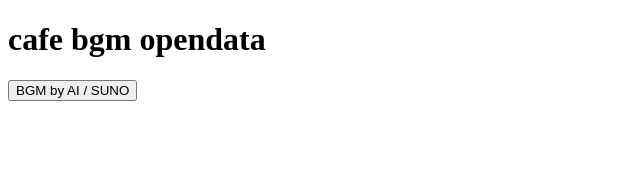
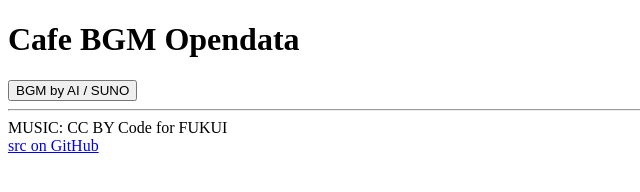
Before and after one commit to code4fukui/cafe-bgm-opendata, a plain HTML site: page index.html in a window 1280 px wide. Shown: the whole page, without its empty margins (0-640 px from the left). Drawn offline with Linux system fonts and the light colour scheme.

Commit message:
added credit

```diff
--- a/index.html
+++ b/index.html
@@ -1,7 +1,7 @@
 <!DOCTYPE html><html lang="ja"><head><meta charset="utf-8"><meta name="viewport" content="width=device-width"><link rel="icon" href="data:">
-<title>cafe bgm opendata</title>
+<title>Cafe BGM Opendata</title>
 </head><body>
-<h1>cafe bgm opendata</h1>
+<h1>Cafe BGM Opendata</h1>
 
 <button id=btnbgm>BGM by AI / SUNO</button>
 
@@ -66,4 +66,8 @@ btnbgm.onclick = () => playBGMs(bgms);
 
 </script>
 
+<hr>
+MUSIC: CC BY Code for FUKUI<br>
+<a href=https://github.com/code4fukui/cafe-bgm-opendata>src on GitHub</a><br>
+
 </body></html>
```
